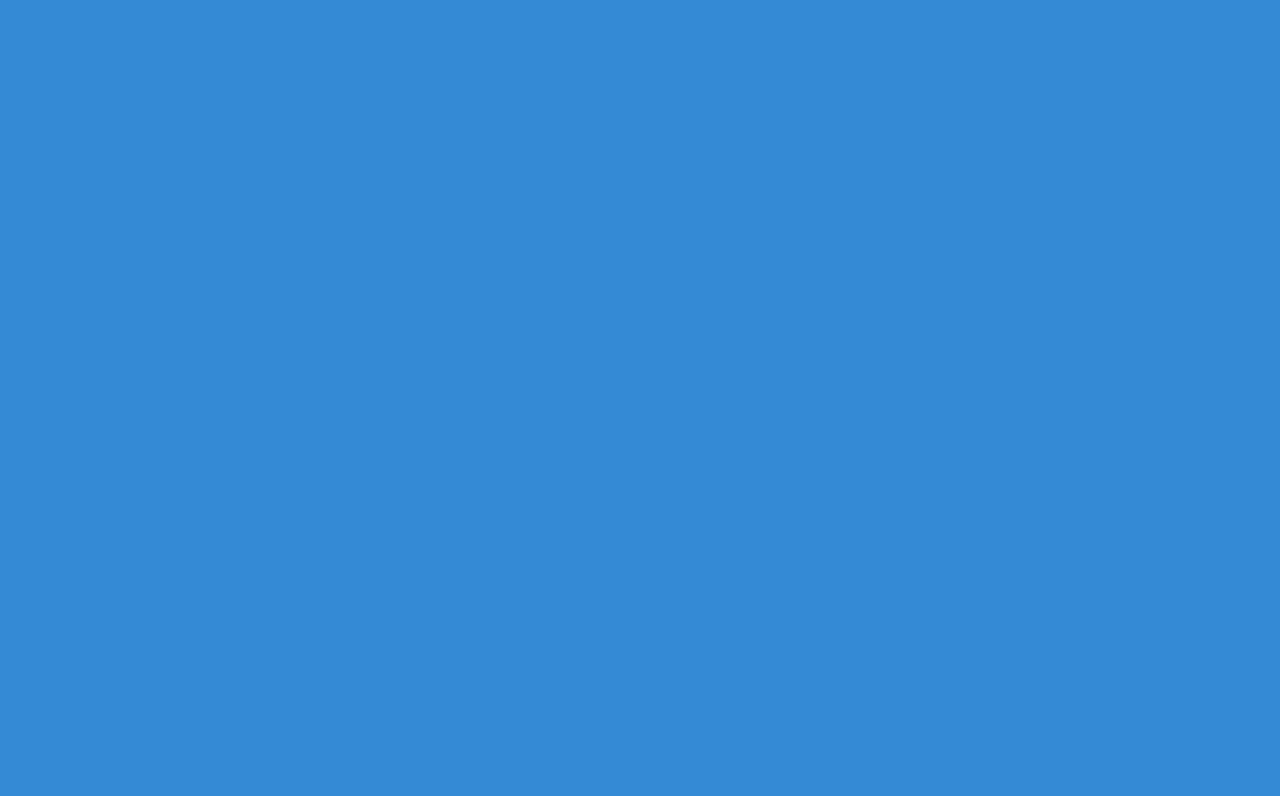
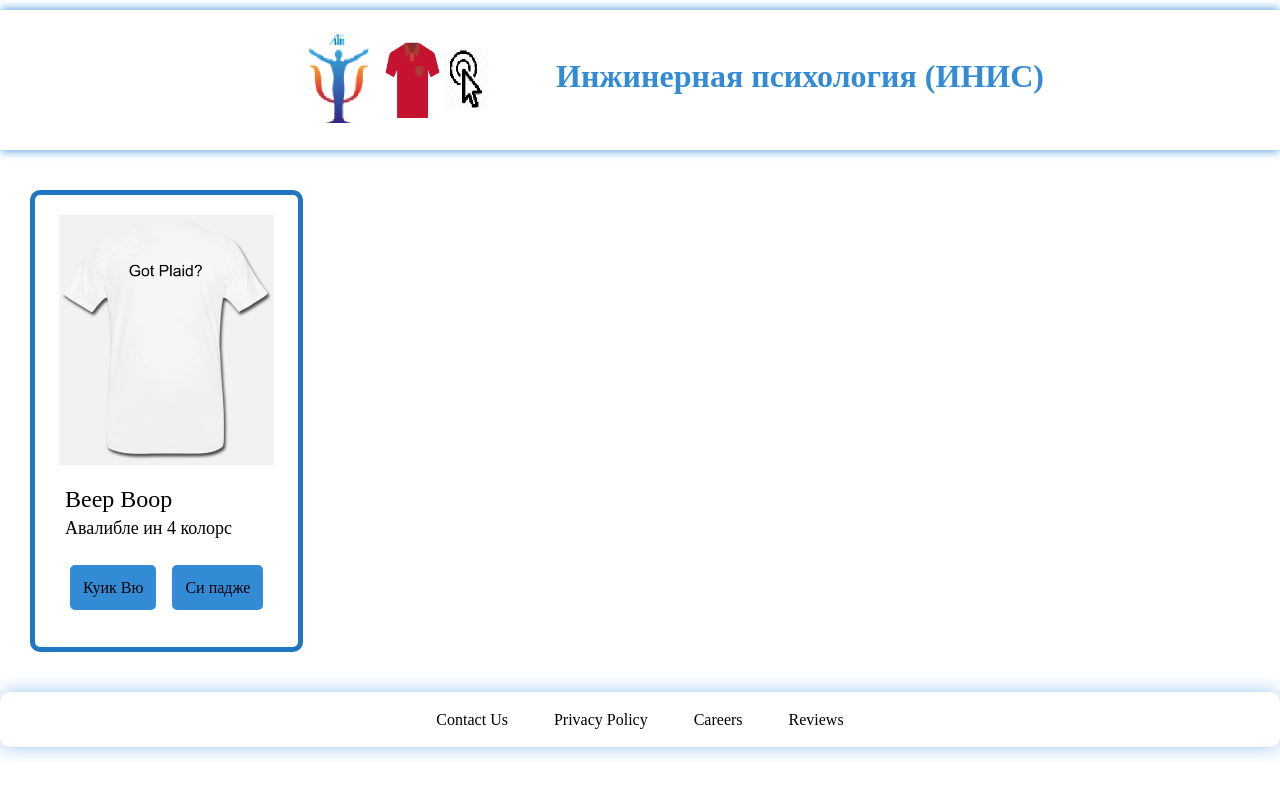
Before and after one commit to victor-dychok/INIS-labs, a plain HTML site: page products.html in a window 1280 px wide. Drawn offline with Linux system fonts and the light colour scheme.

Commit message:
all front added

```diff
--- a/prod-styles.css
+++ b/prod-styles.css
@@ -1,6 +1,5 @@
 body{
     margin: 0;
-    background: url(site_images/bckgrnd.jpg);
 
     font-family: 'Merriweather', serif;
     font-size: 16px;
@@ -16,7 +15,7 @@ body{
 
 .logo-title
 {
-    color: #8c6798;
+    color: #348bd5;
 }
 
 .logo
@@ -26,7 +25,7 @@ body{
     display: flex;
     justify-content: center;
     padding: 20px;
-    box-shadow: 0 0 10px #050505c7;
+    box-shadow: 0 0 10px #348bd5;
 }
 
 .card-photo
@@ -44,7 +43,7 @@ body{
     justify-content: center;
     background-color: white;
     border-radius: 10px;
-    box-shadow: 0 0 20px #8c6798;
+    box-shadow: 0 0 20px #9cc9ef;
 }
 
 .nav-link
@@ -66,8 +65,8 @@ body{
 
 .nav-link:hover
 {
-    color: #8c6798;
-    border: 3px solid #8c6798;
+    color: #348bd5;
+    border: 3px solid #348bd5;
 }
 
 
@@ -78,9 +77,9 @@ body{
     font-size: 16px;
     text-decoration: none;
     color: black;
-    background-color: #d09ee1;
+    background-color: #348bd5;
 
-    border: 3px solid #d09ee1;
+    border: 3px solid #348bd5;
     border-radius: 5px;
 
     display: inline-block;
@@ -93,6 +92,7 @@ body{
 .button:hover
 {
     background-color: white;
+    color: #348bd5;
 }
 
 
@@ -112,7 +112,6 @@ body{
 .intro-photo
 {
     display: block;
-    width: 400px;
     height: 250px;
     margin: 0 auto;
     vertical-align: middle;
@@ -134,14 +133,14 @@ body{
 
     padding: 10px;
     background-color: #fff;
-    box-shadow: 0 5px 10px #8c6798;
+    box-shadow: 0 5px 10px #348bd5;
     border-radius: 10px;
 }
 
 .title
 {
     font-size: 30px;
-    color: #8c6798;
+    color: #348bd5;
     text-align: center;
     margin: 0 auto;
 }
@@ -153,13 +152,27 @@ body{
     padding: 20px;
     width: 440px;
 
-    background-color: #fff;
-    box-shadow: 0 5px 10px #8c6798;
+    background-color: #f2f2f2;
+    box-shadow: 0 0 5px #f2f2f2;
     border-radius: 10px;
     text-align: left;
 
     display: inline-block;
 
+}
+
+.card-product
+{
+    margin: 30px;
+
+    padding: 20px;
+
+    background-color: white;
+    border: 5px solid #2076c0;
+    border-radius: 10px;
+    text-align: left;
+
+    display: inline-block;
 }
 
 .product-info
--- a/products.html
+++ b/products.html
@@ -4,13 +4,10 @@
   <meta charset="utf-8">
   <meta name="viewport" content="width=device-width, initial-scale=1.0">
 
-  <title>INIS LAB1 - Products</title>
-
-  <!-- Fonts -->
-  <link href="https://fonts.googleapis.com/css2?family=Catamaran:wght@200;500&family=Open+Sans&display=swap" rel="stylesheet">
+  <title>INIS LAB1 - T-Shirts</title>
 
   <!-- Your CSS Code -->
-  <link rel="stylesheet" type="text/css" href="style.css">
+  <link rel="stylesheet" type="text/css" href="prod-styles.css">
 
   <!-- JSON Shirt Object -->
   <script src="shirts.js"></script>
@@ -18,7 +15,38 @@
   <!-- Your JS Code -->
   <script src="main.js"></script>
 </head>
-<body onload="initProducts()">
-  <!-- Your Code Here -->
+
+
+<body>
+    <div class="logo">
+        <img class="card-photo" src="site_images/logo.png" alt="Server error">
+        <h1 class="logo-title">Инжинерная психология (ИНИС)</h1>
+    </div>
+
+    <div class="card-product">
+
+        <img class="intro-photo" src="shirt_images/plaid-white-back.png" alt="Тут должна быть майка, но что-то пошло не так">
+
+        <div class="product-info">
+            <p class="product-price">Beep Boop</p>
+            <p class="product-text"> Авалибле ин 4 колорс</p>
+
+                <div class="container">
+                    <a href="./under-constr.html" class="button">Куик Вю</a>
+                    <a href="./tshirts.html" class="button">Си падже</a>
+                </div>
+        </div>
+    </div>
+
+
+
+    <div class="navigation">
+        <a href="./contact_us.html" class="nav-link">Contact Us</a>
+        <a href="./under-constr.html" class="nav-link">Privacy Policy</a>
+        <a href="./under-constr.html" class="nav-link">Careers</a>
+        <a href="./under-constr.html" class="nav-link">Reviews</a>
+    </div>
+
+
 </body>
 </html>
```
Also changed, not shown: about_us.html (+1 -1 lines), index.html (+1 -1 lines).
